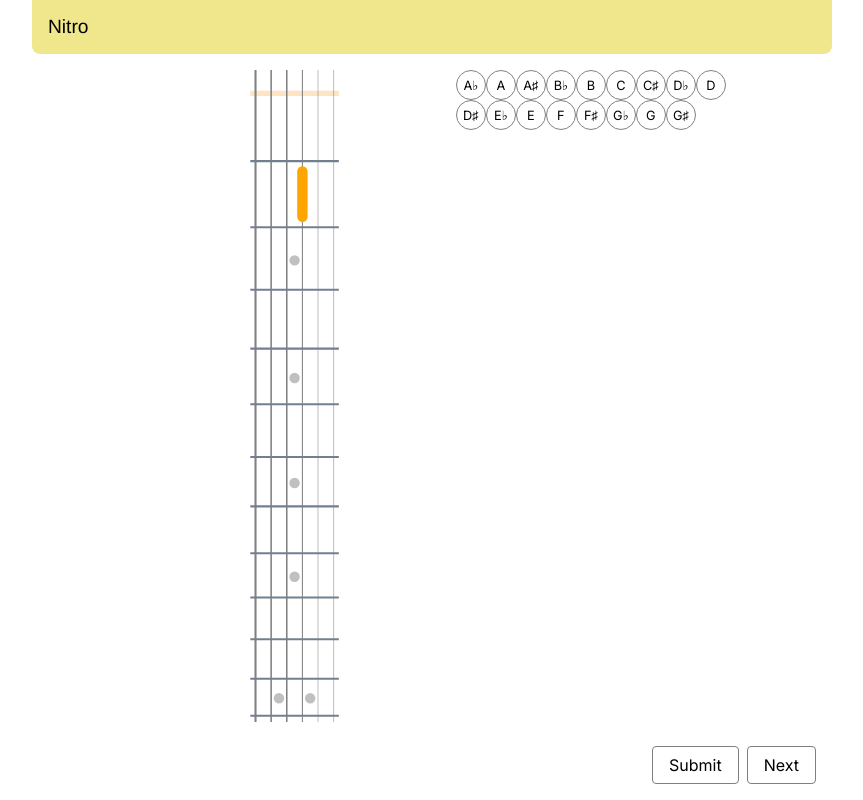
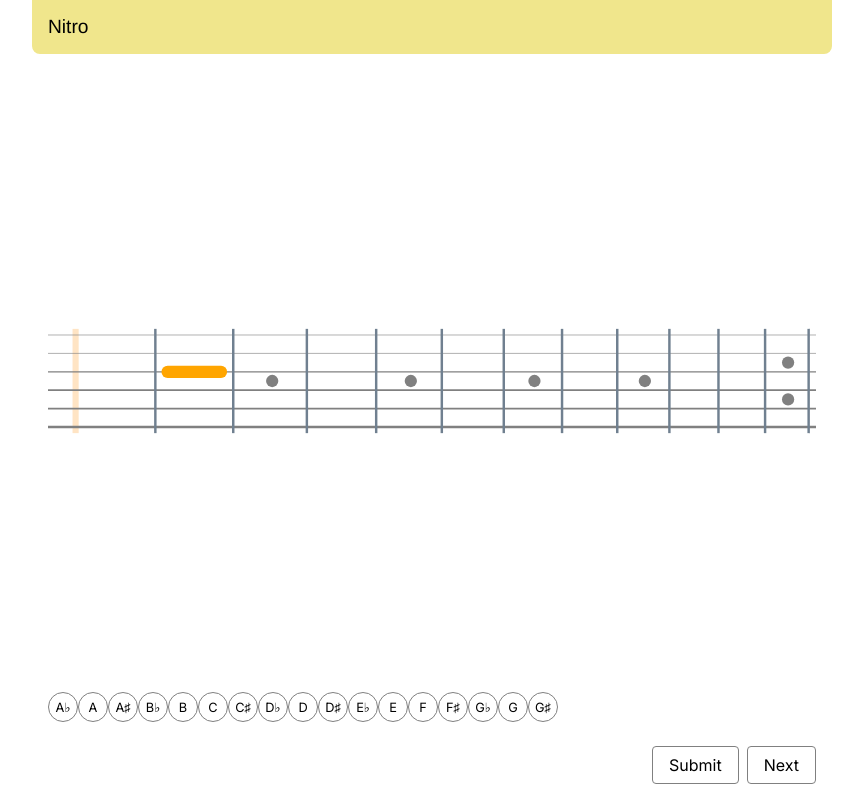
Before and after one commit to taylorlaekeman/fretboard-flashcards, a Next.js app: page / in a window 1280 px wide. Shown: the whole page, without its empty margins (208-1071 px from the left). Built offline with nearby package versions, Linux system fonts and the light colour scheme.

Commit message:
revert to horizontal fretboard

```diff
--- a/src/components/Fretboard.tsx
+++ b/src/components/Fretboard.tsx
@@ -207,7 +207,7 @@ function FretMarker({
     <>
       <Circle
         axialPosition={axialCenter}
-        fill="silver"
+        fill="grey"
         orientation={orientation}
         radialPosition={isDouble ? radialCenter + doublePosition : radialCenter}
         radius={10}
@@ -216,7 +216,7 @@ function FretMarker({
       {isDouble && (
         <Circle
           axialPosition={axialCenter}
-          fill="silver"
+          fill="grey"
           orientation={orientation}
           radialPosition={radialCenter - doublePosition}
           radius={10}
--- a/src/components/NameTheNoteFlashcard.module.css
+++ b/src/components/NameTheNoteFlashcard.module.css
@@ -10,7 +10,7 @@
 .body {
   display: flex;
   flex: 1;
-  flex-direction: row;
+  flex-direction: column;
   height: 50%;
 }
 
--- a/src/components/NameTheNoteFlashcard.tsx
+++ b/src/components/NameTheNoteFlashcard.tsx
@@ -29,11 +29,7 @@ export function NameTheNoteFlashcard({
 }): React.ReactElement {
   return (
     <FlashcardWrapper onNext={onNext} onSubmit={onSubmit} status={status}>
-      <Fretboard
-        fret={noteFret}
-        orientation={Orientation.Vertical}
-        string={noteString}
-      />
+      <Fretboard fret={noteFret} string={noteString} />
       <NoteButtons onChange={onSelectNote} selectedNote={selectedNote} />
     </FlashcardWrapper>
   );
```
